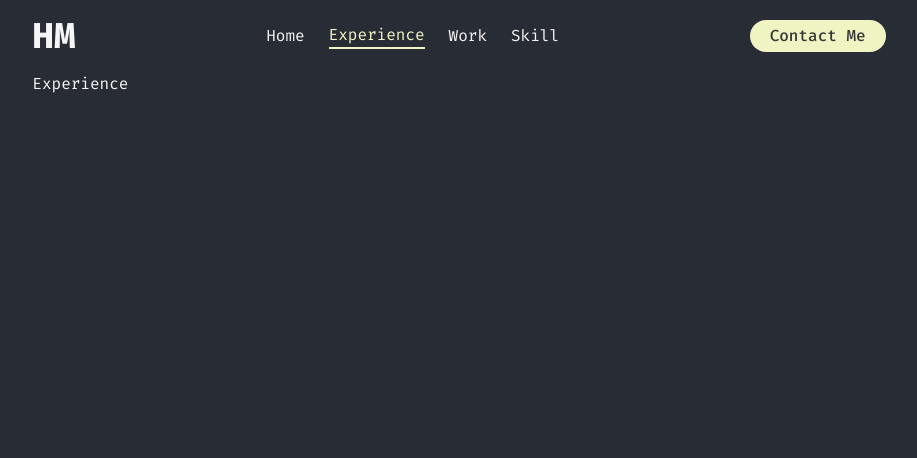
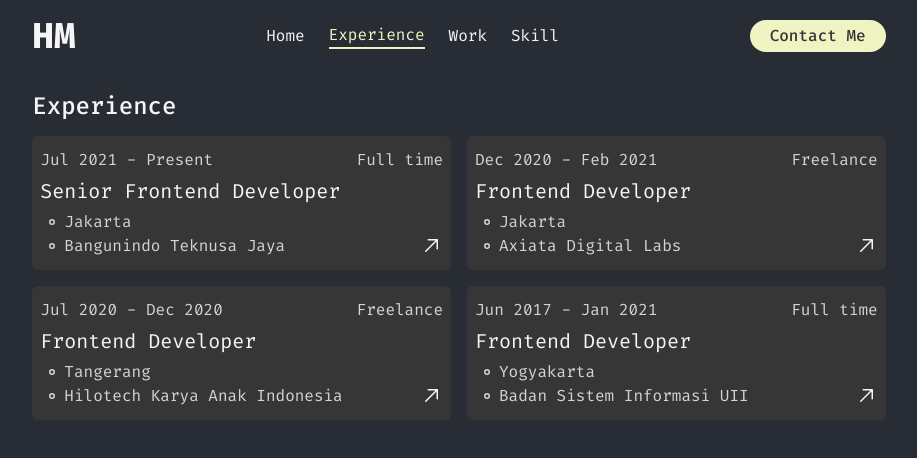
Before and after one commit to haerulmutakin/hm, a Next.js app: page /experience in a window 1280 px wide. Shown: the top 458 px of the page, without its empty margins (181-1098 px from the left). Built offline with nearby package versions, Linux system fonts and the light colour scheme.

Commit message:
menu experience

```diff
--- a/src/app/experience/page.tsx
+++ b/src/app/experience/page.tsx
@@ -1,6 +1,16 @@
+import ExperienceCard from "@/components/ExperienceCard"
+import experienceConstant from "@/lib/experience.constant"
+
 const Experience = () => {
   return (
-    <div>Experience</div>
+    <main>
+      <h1 className="page-title">Experience</h1>
+      <div className="grid grid-cols-1 md:grid-cols-2 gap-4">
+        {experienceConstant.map((ex, index) => (
+          <ExperienceCard key={index} item={ex} />
+        ))}
+      </div>
+    </main>
   )
 }
 
--- /dev/null
+++ b/src/app/skill/page.tsx
@@ -0,0 +1,7 @@
+const Skills = () => {
+  return (
+    <div>Skills</div>
+  )
+}
+
+export default Skills
--- /dev/null
+++ b/src/components/ExperienceCard.tsx
@@ -0,0 +1,30 @@
+import Link from "next/link"
+import { GoArrowUpRight } from "react-icons/go"
+import { PiDotOutline } from "react-icons/pi"
+
+const ExperienceCard = ({item}: {item: any}) => {
+  return (
+    <div className="bg-[#363636] py-3 px-2 rounded-md">
+      <div className="flex items-center text-gray-300 justify-between">
+        <span>{item.time}</span>
+        <span>{item.type}</span>
+      </div>
+      <div className="text-[20px] my-1">{item.role}</div>
+      <div className="flex items-center text-gray-300 ">
+        <PiDotOutline size={24} />
+        <span>{item.place}</span>
+      </div>
+      <div className="flex items-center justify-between">
+        <div className="flex items-center text-gray-300 ">
+          <PiDotOutline size={24} />
+          <span>{item.company}</span>
+        </div>
+        <Link href={item.website} target="_blank">
+          <GoArrowUpRight size={24} />
+        </Link>
+      </div>
+    </div>
+  )
+}
+
+export default ExperienceCard
--- /dev/null
+++ b/src/lib/experience.constant.tsx
@@ -0,0 +1,34 @@
+export default [
+  {
+    time: 'Jul 2021 - Present',
+    role: 'Senior Frontend Developer',
+    type: 'Full time',
+    company: 'Bangunindo Teknusa Jaya',
+    place: 'Jakarta',
+    website: 'https://www.linkedin.com/company/bangunindo'
+  },
+  {
+    time: 'Dec 2020 - Feb 2021',
+    role: 'Frontend Developer',
+    type: 'Freelance',
+    company: 'Axiata Digital Labs',
+    place: 'Jakarta',
+    website: 'https://www.linkedin.com/company/axiatadigitallabsatthelab/'
+  },
+  {
+    time: 'Jul 2020 - Dec 2020',
+    role: 'Frontend Developer',
+    type: 'Freelance',
+    company: 'Hilotech Karya Anak Indonesia',
+    place: 'Tangerang',
+    website: 'https://www.linkedin.com/company/pt-hilotech-karya-anak-indonesia/'
+  },
+  {
+    time: 'Jun 2017 - Jan 2021',
+    role: 'Frontend Developer',
+    type: 'Full time',
+    company: 'Badan Sistem Informasi UII',
+    place: 'Yogyakarta',
+    website: 'https://www.linkedin.com/company/bsiuii/'
+  }
+]
```
